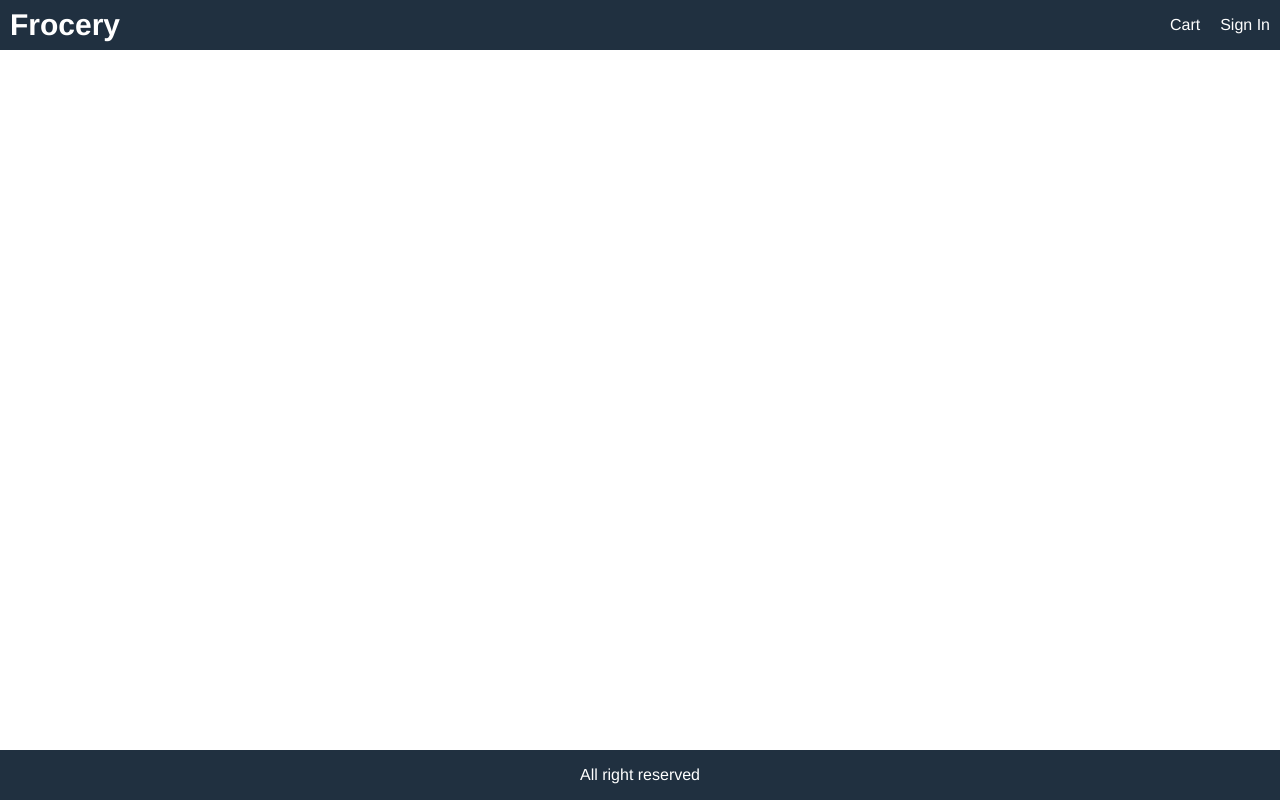
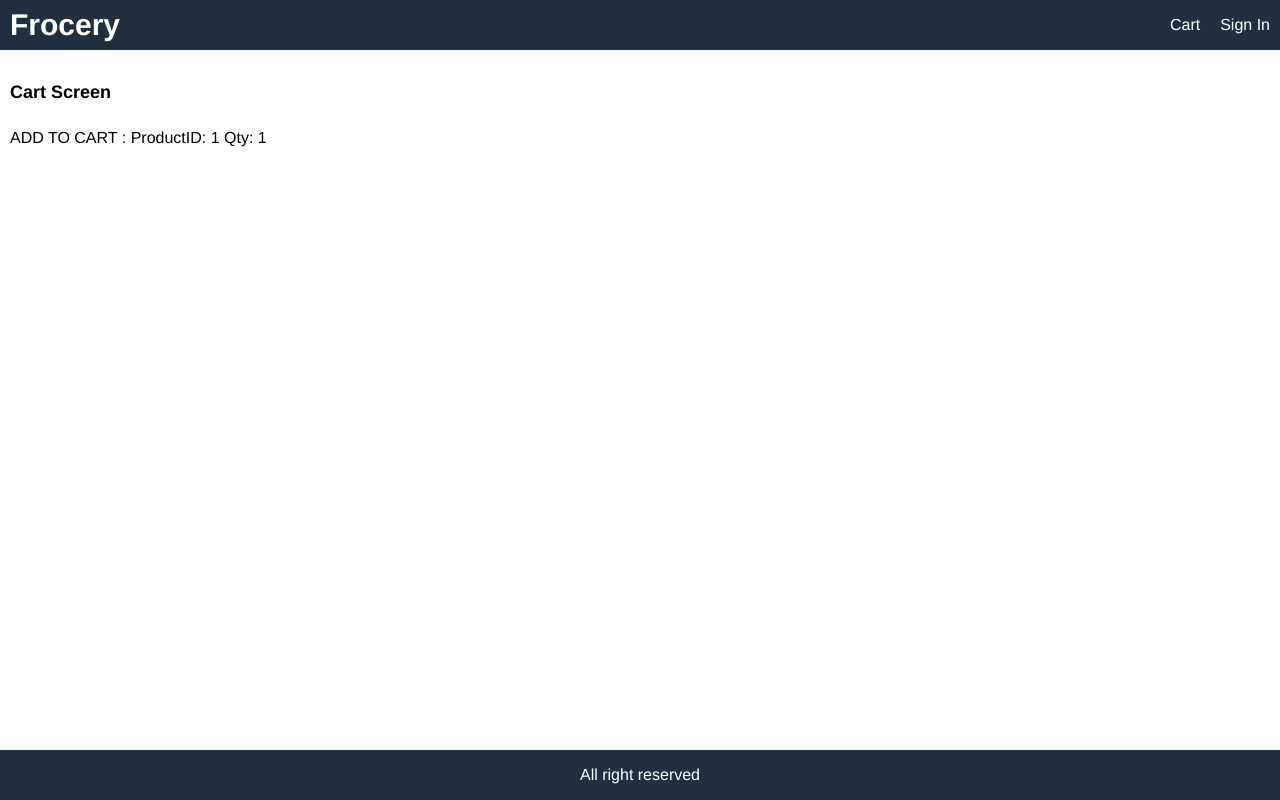
Before and after one commit to renolCrisAngel/Frocery-ver02, a React (Create React App) app in the folder frontend/: page /cart/1 in a window 1280 px wide. Built offline with nearby package versions, Linux system fonts and the light colour scheme.

Commit message:
Create Add to Cart Button Handler

```diff
--- a/frontend/src/App.js
+++ b/frontend/src/App.js
@@ -1,5 +1,6 @@
 import React from 'react';
 import { BrowserRouter, Route } from 'react-router-dom';
+import CartScreen from './screens/CartScreen';
 import HomeScreen from './screens/HomeScreen';
 import ProductScreen from './screens/ProductScreen';
 import ProductsScreen from './screens/ProductsScreen';
@@ -19,6 +20,7 @@
 					</div>
 				</header>
 				<main>
+					<Route path="/cart/:id?" component={CartScreen}></Route>
 					<Route path="/product/:id" component={ProductScreen}></Route>
 					<Route path="/products" component={ProductsScreen}></Route>
 					<Route path="/" component={HomeScreen} exact></Route>
--- a/frontend/src/index.css
+++ b/frontend/src/index.css
@@ -62,6 +62,9 @@
 li {
 	margin-top: 1rem;
 }
+input,
+select,
+textarea,
 button {
 	padding: 1rem;
 	border-radius: 0.5rem;
@@ -70,8 +73,17 @@
 	font-family: Helvetica, Arial, sans-serif;
 	-webkit-font-smoothing: antialiased;
 	-moz-osx-font-smoothing: grayscale;
+}
+button {
 	background-color: #f8f8f8;
+	margin-top: 1rem;
 	cursor: pointer;
+}
+input:hover,
+select:hover,
+textarea:hover,
+button:hover {
+	border: 0.1rem #404040 solid;
 }
 button:hover {
 	border: 0.1rem #404040 solid;
--- /dev/null
+++ b/frontend/src/screens/CartScreen.js
@@ -0,0 +1,16 @@
+import React from 'react';
+
+export default function CartScreen(props) {
+	const productId = props.match.params.id;
+	const qty = props.location.search
+		? Number(props.location.search.split('=')[1])
+		: 1;
+	return (
+		<div>
+			<h1>Cart Screen</h1>
+			<p>
+				ADD TO CART : ProductID: {productId} Qty: {qty}
+			</p>
+		</div>
+	);
+}
--- a/frontend/src/screens/ProductScreen.js
+++ b/frontend/src/screens/ProductScreen.js
@@ -1,4 +1,4 @@
-import React, { useEffect } from 'react';
+import React, { useEffect, useState } from 'react';
 import { Link } from 'react-router-dom';
 import Rating from '../components/Rating';
 import LoadingBox from '../components/LoadingBox';
@@ -9,11 +9,15 @@
 export default function ProductScreen(props) {
 	const dispatch = useDispatch();
 	const productId = props.match.params.id;
-	const productDetails = useSelector(state => state.productDetails);
+	const [qty, setQty] = useState(1);
+	const productDetails = useSelector((state) => state.productDetails);
 	const { loading, error, product } = productDetails;
 	useEffect(() => {
 		dispatch(detailsProduct(productId));
 	}, [dispatch, productId]);
+	const addToCartHandler = () => {
+		props.history.push(`/cart/${productId}?qty=${qty}`);
+	};
 	return (
 		<div>
 			{loading ? (
@@ -66,9 +70,35 @@
 											</div>
 										</div>
 									</li>
-									<li>
-										<button className="primary block">Add to Cart</button>
-									</li>
+									{product.countInStock > 0 && (
+										<>
+											<li>
+												<div className="row">
+													<div>Qty</div>
+													<div>
+														<select
+															value={qty}
+															onChange={(e) => setQty(e.target.value)}
+														>
+															{[...Array(product.countInStock).keys()].map(
+																(x) => (
+																	<option key={x + 1} value={x + 1}>
+																		{x + 1}
+																	</option>
+																)
+															)}
+														</select>
+													</div>
+												</div>
+												<button
+													onClick={addToCartHandler}
+													className="primary block"
+												>
+													Add to Cart
+												</button>
+											</li>
+										</>
+									)}
 								</ul>
 							</div>
 						</div>
```
